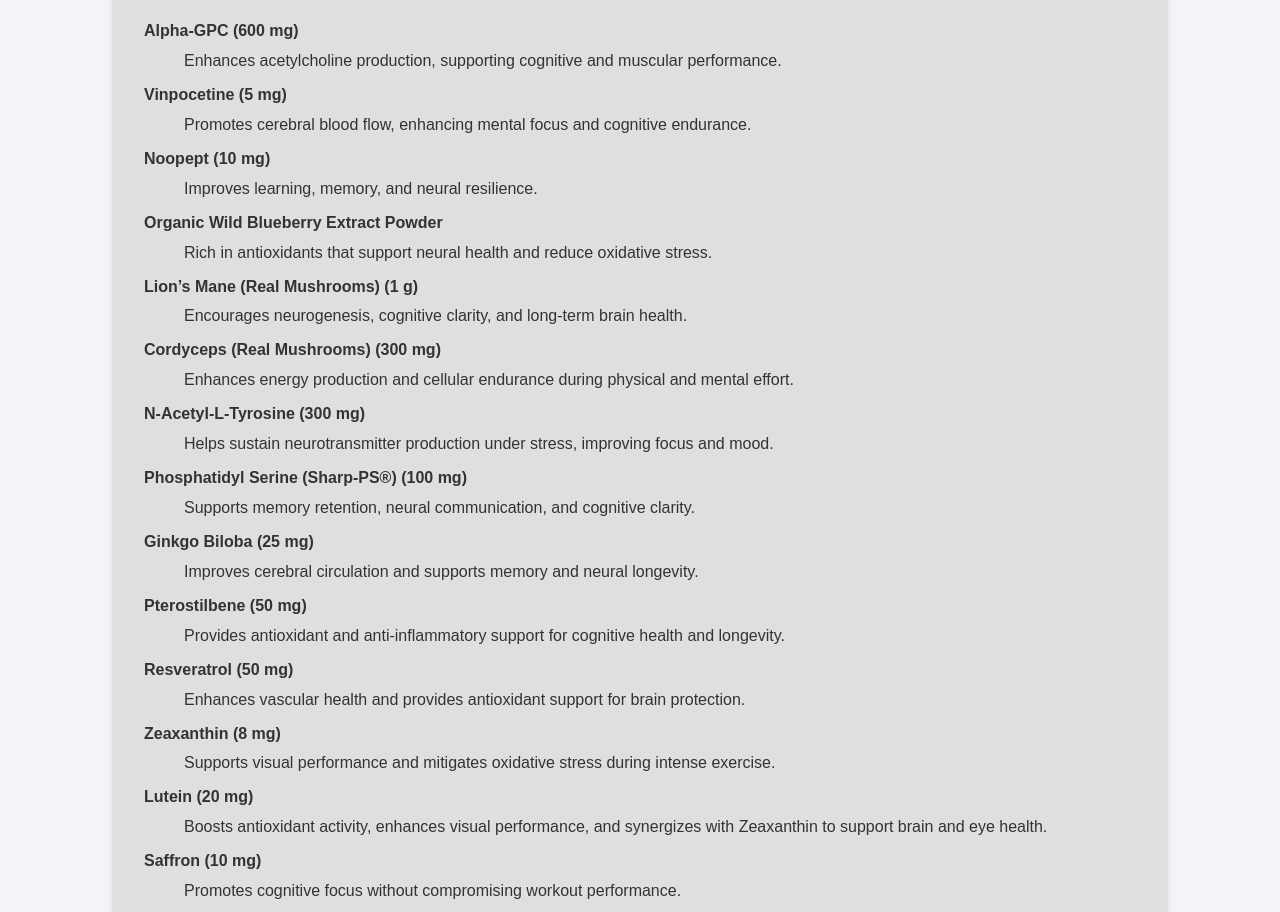
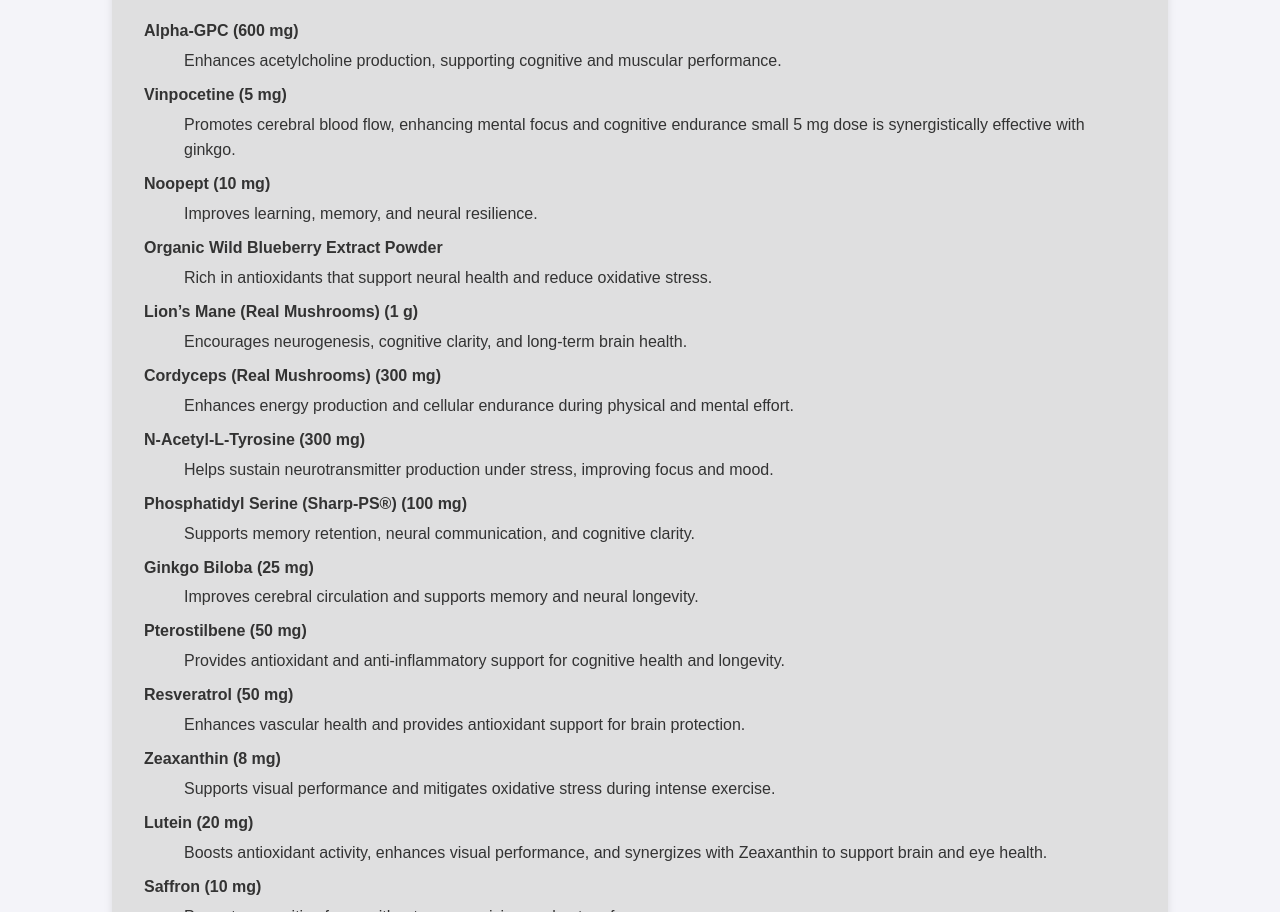
Before and after one commit to GarrettS/elitefuel, a plain HTML site: page pre-workout.html in a window 1280 px wide. Shown: the part 8276-9188 px from the top of the page. Drawn offline with Linux system fonts and the light colour scheme.

Commit message:
benefits: ginkgo + vinpocetine synergy

```diff
--- a/pre-workout.html
+++ b/pre-workout.html
@@ -627,7 +627,7 @@
 					<dt>Alpha-GPC (600 mg)</dt>
 					<dd>Enhances acetylcholine production, supporting cognitive and muscular performance.</dd>
 					<dt>Vinpocetine (5 mg)</dt>
-					<dd>Promotes cerebral blood flow, enhancing mental focus and cognitive endurance.</dd>
+					<dd>Promotes cerebral blood flow, enhancing mental focus and cognitive endurance small 5 mg dose is synergistically effective with ginkgo. </dd>
 					<dt>Noopept (10 mg)</dt>
 					<dd>Improves learning, memory, and neural resilience.</dd>
 					<dt>Organic Wild Blueberry Extract Powder</dt>
```
